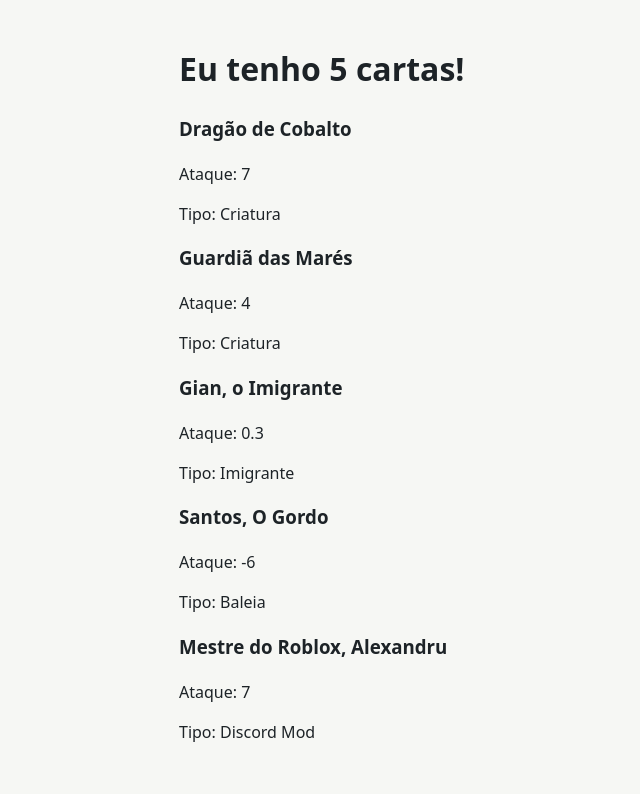
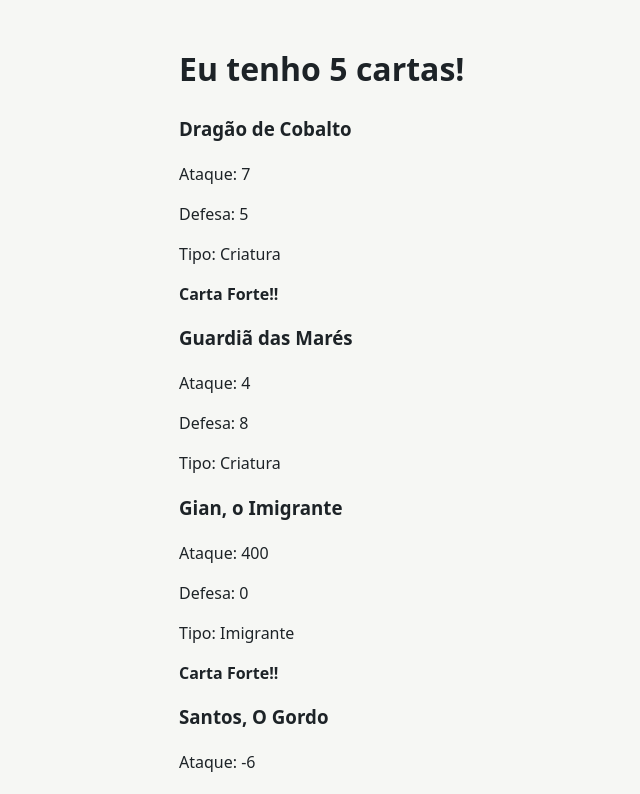
Before and after one commit to David-TON618/Repo_Ficha2David-Gregorio, a React (Vite) app in the folder client/: page / in a window 1280 px wide. Shown: the top 794 px of the page, without its empty margins (141-781 px from the left). Built offline with nearby package versions, Linux system fonts and the light colour scheme.

Commit message:
tarefa 4

```diff
--- a/client/src/App.jsx
+++ b/client/src/App.jsx
@@ -3,7 +3,7 @@
 const cards = [
   { name: "Dragão de Cobalto", type: "Criatura", attack: 7, defense: 5 },
   { name: "Guardiã das Marés", type: "Criatura", attack: 4, defense: 8 },
-  { name: "Gian, o Imigrante", type: "Imigrante", attack: 0.3, defense: 0 },
+  { name: "Gian, o Imigrante", type: "Imigrante", attack: 400, defense: 0 },
   { name: "Santos, O Gordo", type: "Baleia", attack: -6, defense: 100 },
   { name: "Mestre do Roblox, Alexandru", type: "Discord Mod", attack: 7, defense: -67 },
 ]
@@ -18,6 +18,7 @@
           name={card.name}
           attack={card.attack}
           type={card.type}
+          defense={card.defense}
         />
       ))}
     </div>
--- a/client/src/Card.jsx
+++ b/client/src/Card.jsx
@@ -1,9 +1,11 @@
-function Card({ name, attack, type }) {
+function Card({ name, attack, type, defense }) {
   return (
     <div className="card">
       <h3>{name}</h3>
       <p>Ataque: {attack}</p>
+      <p>Defesa: {defense}</p>
       <p>Tipo: {type}</p>
+      {attack >= 6 && (<p><strong>Carta Forte!!</strong></p>)}
     </div>
   )
 }
```
